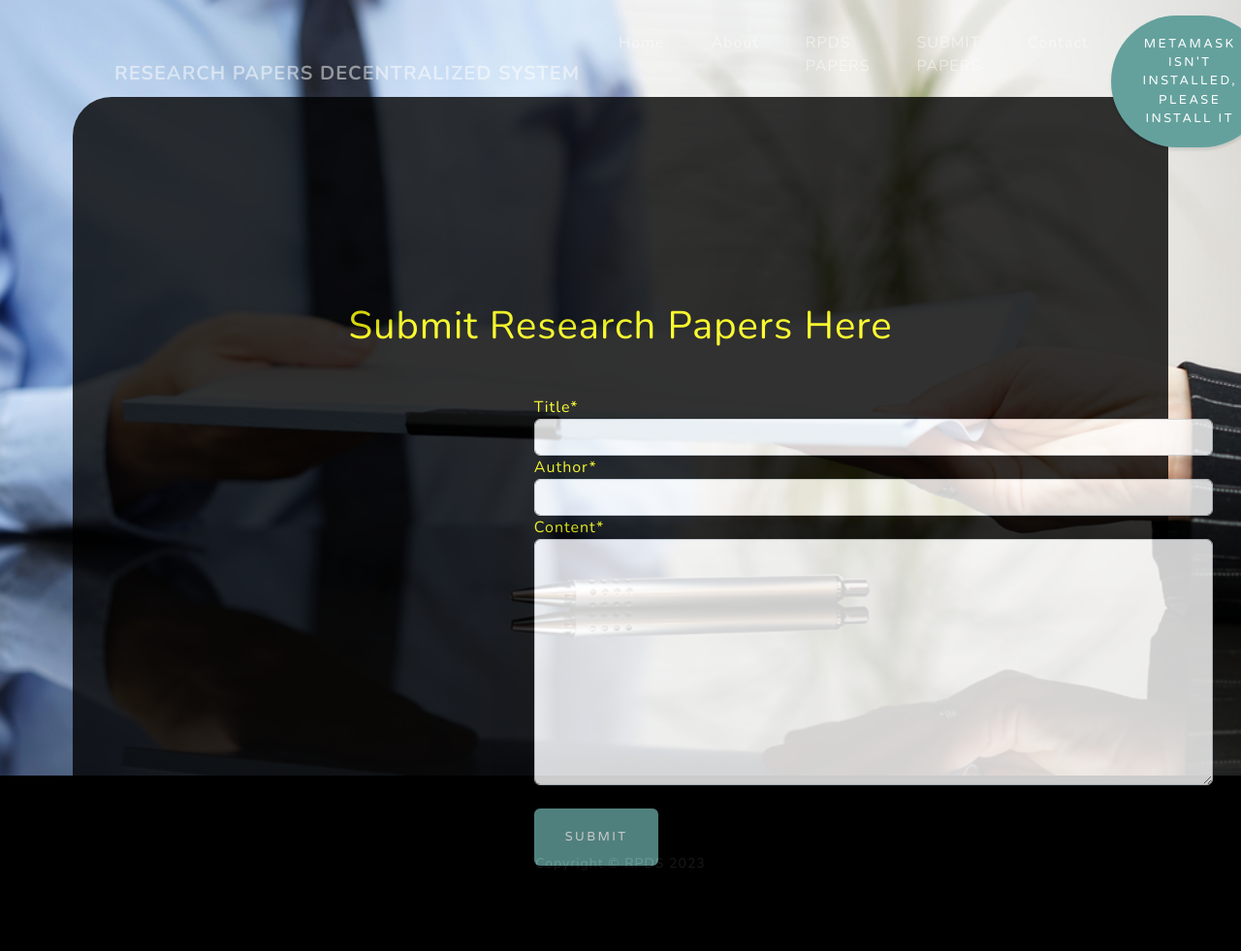
After one commit to BOSTONE069/RESEARCH-PAPERS-DECENTRALIZED-SYSTEM, a Django app: page /submit/ in a window 1280 px wide. The commit adds this page. Shown: the whole page at 97% size. Run offline with Django 4.2, Linux system fonts and the light colour scheme; some libraries are stand-ins or nearby versions.

Commit message:
Created the submit page

```diff
--- a/rpds_app/forms.py
+++ b/rpds_app/forms.py
@@ -1,5 +1,5 @@
 from django import forms
-from .models import Contact
+from .models import Contact, Article
 from django.contrib.auth.forms import UserCreationForm
 
 # This is a Django form class for a contact form that includes an email field with specific attributes
@@ -22,3 +22,13 @@ class ContactForm(forms.ModelForm):
                 'data-sb-validations': "required,name"
             })
         }
+
+class ArticleForm(forms.ModelForm):
+    class Meta:
+        model = Article
+        fields = ['title', 'author', 'content']
+        widgets = {
+            'title': forms.TextInput(attrs={'class': 'form-control', 'style': 'width: 700px;'}),
+            'author': forms.TextInput(attrs={'class': 'form-control', 'style': 'width: 700px;'}),
+            'content': forms.Textarea(attrs={'class': 'form-control', 'style': 'width: 700px;'}),
+        }
--- a/rpds_app/models.py
+++ b/rpds_app/models.py
@@ -11,3 +11,11 @@ class Contact(models.Model):
 
     def __str__(self):
         return f"{self.email} {self.name} {self.created_at}"
+# models.py
+
+
+class Article(models.Model):
+    title = models.CharField(max_length=200)
+    author = models.CharField(max_length=100)
+    content = models.TextField()
+    created_at = models.DateTimeField(auto_now_add=True)
--- a/rpds_app/templates/rpds/base.html
+++ b/rpds_app/templates/rpds/base.html
@@ -63,6 +63,9 @@
               <a class="nav-link" href="{% url 'login'%}">RPDS PAPERS</a>
             </li>
             <li class="nav-item">
+              <a class="nav-link" href="{% url 'submit'%}">SUBMIT PAPERS</a>
+            </li>
+            <li class="nav-item">
               <a class="nav-link" href="{% url 'contact'%}">Contact</a>
             </li>
             <li class="nav-item">
--- /dev/null
+++ b/rpds_app/templates/rpds/submit.html
@@ -0,0 +1,32 @@
+{% extends 'rpds/base.html' %}
+{% load static %}
+{% block body %}
+{% load crispy_forms_tags %}
+<div class="container-fluid p-0">
+  <div class="row m-0">
+    <div
+      class="col-lg-12 offset-lg-0 col-md-6 offset-md-2 col-sm-10 offset-sm-1 col-12"
+      style="
+        height: 100vh;
+        color: yellow;
+        background-image: url({%static 'assets/img/submit.jpg'%});
+        background-size: cover;
+        background-repeat: no-repeat;
+        background-position: center;
+      "
+    >
+      <div style=" margin-top:100px; text-align: left; background-color: black; opacity: 80%; width: 90%; margin: 100px auto; border-radius: 40px; padding: 20px 30px;">
+      <div class="mt-5 pt-5 mb-5">
+        <h1 class="text-center mt-5 pt-5 mb-5">Submit Research Papers Here</h1>
+        <div class="mx-auto col-10 col-md-8 col-lg-2">
+          <form method="post">
+            {% csrf_token %} {{ form|crispy }}
+            <button type="submit" class="btn btn-primary mt-4">Submit</button>
+          </form>
+        </div>
+      </div>
+    </div>
+    </div>
+  </div>
+</div>
+{% endblock %}
--- a/rpds_app/urls.py
+++ b/rpds_app/urls.py
@@ -14,6 +14,7 @@ urlpatterns = [
     path('login/', views.login_view, name='login'),
     path('connect-metamask/', views.connect_metamask, name='connect_metamask'),
     path('logout/', views.logout_view, name='logout'),
+    path('submit/', views.article_create, name='submit'),
 ]
 admin.site.site_header = 'RPDS Admin'
 admin.site.index_title = 'RPDS'
--- a/rpds_app/views.py
+++ b/rpds_app/views.py
@@ -4,7 +4,7 @@ from web3 import Web3
 from django.http import HttpResponseRedirect
 from .models import Contact
 from django.core.exceptions import ValidationError
-from .forms import ContactForm
+from .forms import ContactForm, ArticleForm
 from django.utils.html import escape
 from django.contrib.auth.forms import AuthenticationForm, UserCreationForm
 from django.contrib import messages
@@ -184,3 +184,14 @@ def logout_view(request):
     """
     logout(request)
     return redirect('login')
+
+def article_create(request):
+    if request.method == 'POST':
+        form = ArticleForm(request.POST)
+        if form.is_valid():
+            form.save()
+            messages.success(request, "Your Article has been saved successfully")
+            return redirect ("success")
+    else:
+        form = ArticleForm()
+    return render(request, 'rpds/submit.html', {'form': form})
```
Also changed, not shown: rpds_app/admin.py (+6 -1 lines), db.sqlite3, rpds_app/migrations/0011_article.py (added), rpds_app/static/assets/img/submit.jpg (added).
